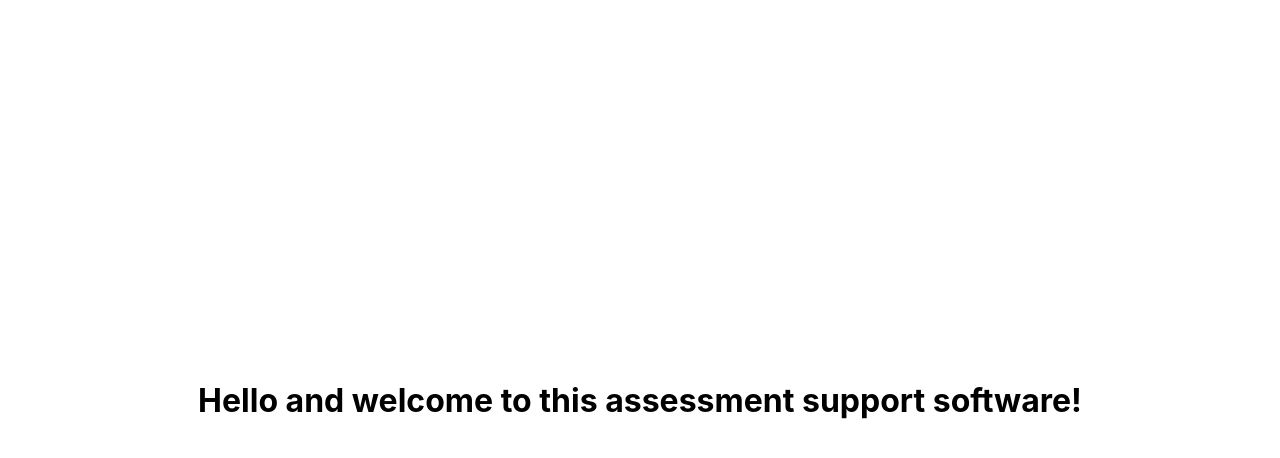
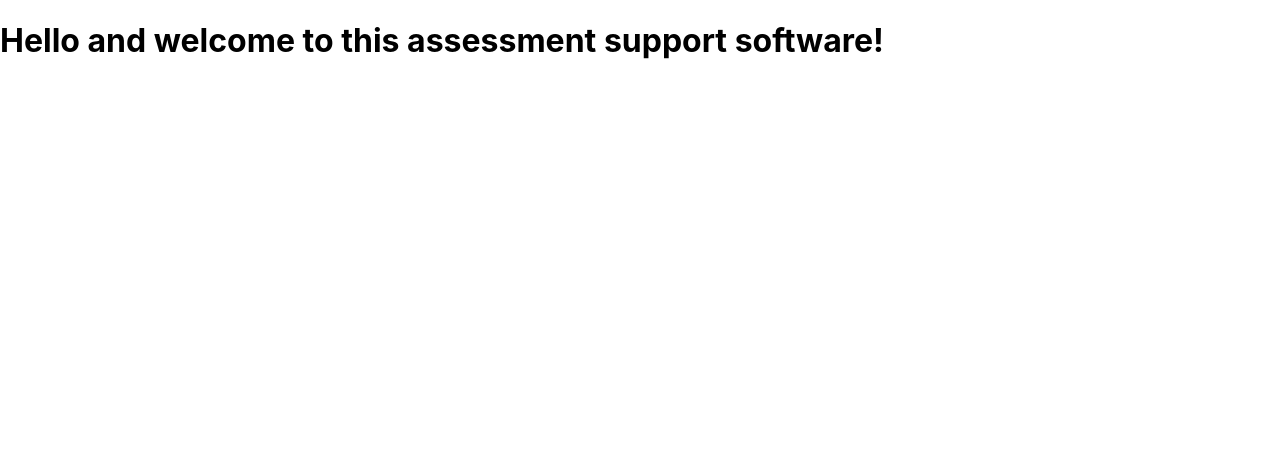
Before and after one commit to amalieeh/assessment-support, a Next.js app: page / in a window 1280 px wide. Shown: the top 458 px of the page. Built offline with nearby package versions, Linux system fonts and the light colour scheme.

Commit message:
remove header in index page and overflow comments

```diff
--- a/pages/assessment.tsx
+++ b/pages/assessment.tsx
@@ -16,6 +16,7 @@ const Assessment: NextPage = () => {
   const answer_4: string = cleanHtmlText(data.ext_inspera_candidates[4].result.ext_inspera_questions[0].ext_inspera_candidateResponses[0].ext_inspera_response!)
   const answer_5: string = cleanHtmlText(data.ext_inspera_candidates[5].result.ext_inspera_questions[0].ext_inspera_candidateResponses[0].ext_inspera_response!)
   const answer_6: string = cleanHtmlText(data.ext_inspera_candidates[6].result.ext_inspera_questions[0].ext_inspera_candidateResponses[0].ext_inspera_response!)
+
 
 
   const answers: string[] = [answer_0, answer_1, answer_2, answer_3, answer_4, answer_5, answer_6]
@@ -39,7 +40,6 @@ const Assessment: NextPage = () => {
         </h1>
       <main className={styles.main}>
           <div className={styles.grid}>
-            {/* slice(start, end) */}
             {answers.slice((currentPage * maxItemsPerPage) - maxItemsPerPage, currentPage * maxItemsPerPage ).map((answer: string) => <Textbox text={answer} maxPoints={5}/>)}
           </div>
           <div className={styles.next}/>
--- a/pages/index.tsx
+++ b/pages/index.tsx
@@ -4,9 +4,7 @@ import styles from '../styles/Home.module.css'
 
 const Home: NextPage = () => {
   return (
-    <div className={styles.container}>
       <h1>Hello and welcome to this assessment support software!</h1>
-    </div>
   )
 }
 
```
